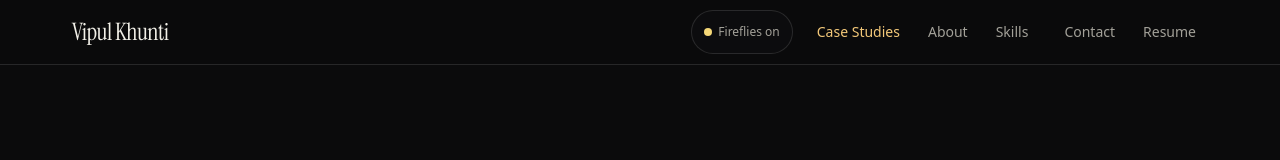
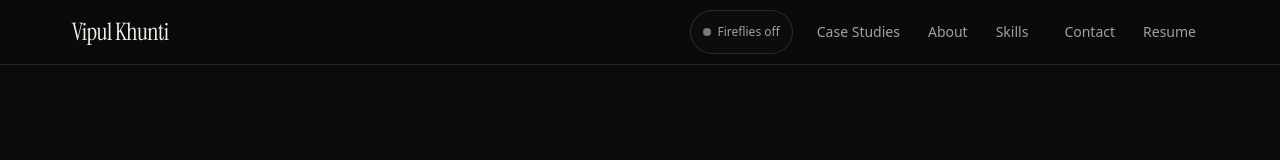
Before and after one commit to vipulkhunti91-design/Vipul-khunti-, a React (Vite) app: page / in a window 1280 px wide. Shown: the top 160 px of the page. Built offline with nearby package versions, Linux system fonts and the light colour scheme.

Commit message:
fix(nav): default fireflies off and fix active nav link at top of page

```diff
--- a/index.html
+++ b/index.html
@@ -1,5 +1,5 @@
 <!doctype html>
-<html lang="en">
+<html lang="en" data-visual-effects="disabled">
   <head>
     <meta charset="UTF-8" />
     <link rel="icon" type="image/svg+xml" href="/favicon.svg" />
--- a/src/components/Nav.tsx
+++ b/src/components/Nav.tsx
@@ -17,9 +17,25 @@ export function Nav() {
   const [open, setOpen] = useState(false)
   const [activeHash, setActiveHash] = useState<string>('')
   const [scrollProgress, setScrollProgress] = useState(0)
-  const [effectsEnabled, setEffectsEnabled] = useState(true)
+  const [effectsEnabled, setEffectsEnabled] = useState(() => {
+    if (typeof window !== 'undefined') {
+      const stored = localStorage.getItem('visual-effects')
+      if (stored !== null) return stored === 'enabled'
+      return false
+    }
+    return false
+  })
   const button = useRef<HTMLButtonElement>(null)
   const location = useLocation()
+
+  // Initialize visual effects attribute on mount
+  useEffect(() => {
+    if (effectsEnabled) {
+      document.documentElement.removeAttribute('data-visual-effects')
+    } else {
+      document.documentElement.setAttribute('data-visual-effects', 'disabled')
+    }
+  }, [effectsEnabled])
 
   // Track scroll exploration progress bar
   useEffect(() => {
@@ -38,25 +54,34 @@ export function Nav() {
   useEffect(() => {
     if (location.pathname !== '/') return
 
-    const sections = ['work', 'about', 'skills', 'contact']
-    const observer = new IntersectionObserver(
-      (entries) => {
-        entries.forEach((entry) => {
-          if (entry.isIntersecting) {
-            setActiveHash(entry.target.id)
+    const handleScrollActive = () => {
+      // If at the very top of the page, no section link should be highlighted
+      if (window.scrollY < 200) {
+        setActiveHash('')
+        return
+      }
+
+      const sections = ['contact', 'skills', 'about', 'work']
+      const viewportMid = window.innerHeight * 0.4
+      let found = ''
+
+      for (const id of sections) {
+        const el = document.getElementById(id)
+        if (el) {
+          const rect = el.getBoundingClientRect()
+          if (rect.top <= viewportMid && rect.bottom > 80) {
+            found = id
+            break
           }
-        })
-      },
-      { rootMargin: '-20% 0px -65% 0px' }
-    )
+        }
+      }
+      setActiveHash(found)
+    }
 
-    sections.forEach((id) => {
-      const el = document.getElementById(id)
-      if (el) observer.observe(el)
-    })
-
-    return () => observer.disconnect()
-  }, [location.pathname])
+    handleScrollActive()
+    window.addEventListener('scroll', handleScrollActive, { passive: true })
+    return () => window.removeEventListener('scroll', handleScrollActive)
+  }, [location.pathname, location.hash])
 
   useEffect(() => {
     if (!open) return
@@ -75,8 +100,10 @@ export function Nav() {
     setEffectsEnabled(next)
     if (next) {
       document.documentElement.removeAttribute('data-visual-effects')
+      localStorage.setItem('visual-effects', 'enabled')
     } else {
       document.documentElement.setAttribute('data-visual-effects', 'disabled')
+      localStorage.setItem('visual-effects', 'disabled')
     }
   }
 
```
